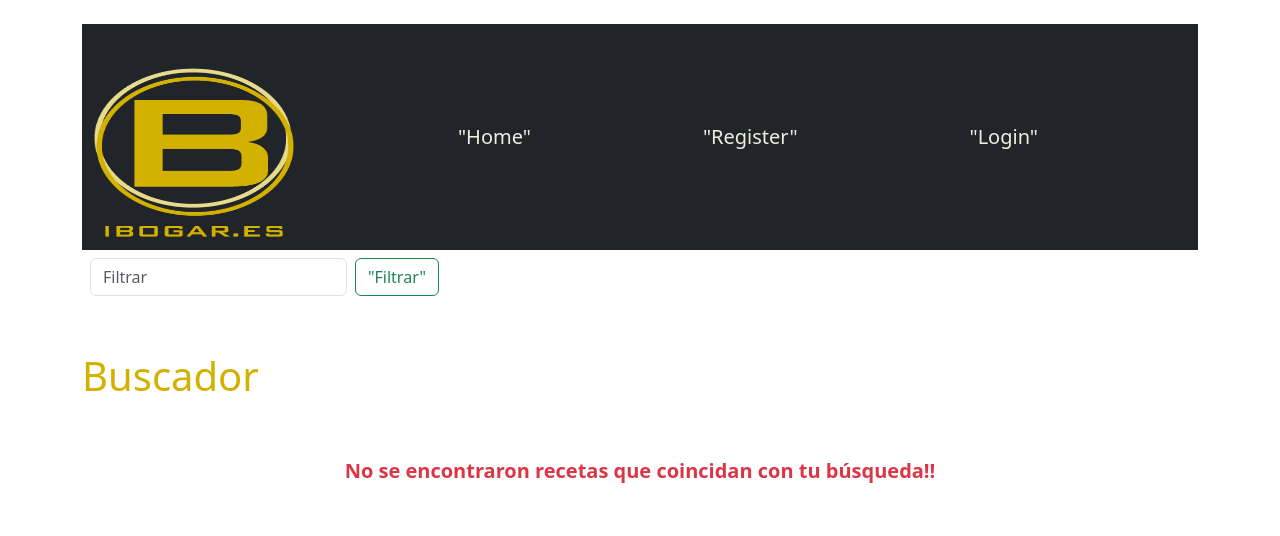
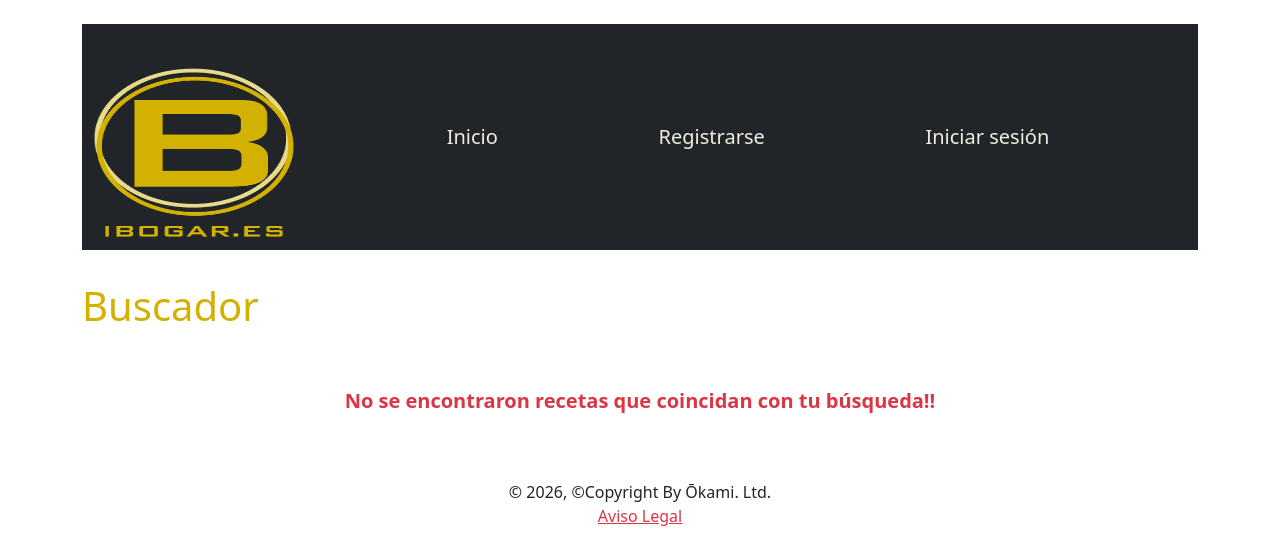
Before and after one commit to Obidis/e_comerce, a Django app: page /search/ in a window 1280 px wide. Shown: the top 536 px of the page. Run offline with Django 4.2, Linux system fonts and the light colour scheme; some libraries are stand-ins or nearby versions.

Commit message:
añadido products.html product_list.html productListView

```diff
--- a/core/templates/_includes/_header.html
+++ b/core/templates/_includes/_header.html
@@ -21,19 +21,22 @@
                 <div class="offcanvas-body d-flex flex-column justify-content-between px-0">
                     <ul class="navbar-nav fs-5 justify-content-evenly">
                         <li class="nav-item px-3 py-2">
-                            <a class="nav-link" href="{% url 'home' %}">"Home"</a>
+                            <a class="nav-link" href="{% url 'home' %}">Inicio</a>
                         </li>
                         {% if not request.user.is_authenticated %}
                         <li class="nav-item px-3 py-2">
-                            <a class="nav-link" href="{% url 'register' %}">"Register"</a>
+                            <a class="nav-link" href="{% url 'register' %}">Registrarse</a>
                         </li>
                         <li class="nav-item px-3 py-2">
-                            <a class="nav-link" href="{% url 'login' %}">"Login"</a>
+                            <a class="nav-link" href="{% url 'login' %}">Iniciar sesión</a>
                         </li>
                         {% endif %}
                         {% if request.user.is_authenticated %}
                         <li class="nav-item px-3 py-2">
-                            <a class="nav-link" href="{% url 'logout' %}">"Logout"</a>
+                            <a class="nav-link" href="{% url 'products_list' %}">Productos</a>
+                        </li>
+                        <li class="nav-item px-3 py-2">
+                            <a class="nav-link" href="{% url 'logout' %}">Salir</a>
                         </li>
                         {% endif %}
                     </ul>
@@ -44,11 +47,13 @@
     </nav>
 
     <!-- Search form -->
+    {% if request.user.is_authenticated %}
     <div class="d-inline-flex p-2 bd-highlight">
 
         <form class="d-flex" role="search" action="{% url "search" %}" method="get">
             <input  name="search"  class="form-control me-2" type="search" placeholder="Filtrar" aria-label="Search"/>
-            <button class="btn btn-outline-success" type="submit">"Filtrar"</button>
+            <button class="btn btn-outline-success"  type="submit">Filtrar</button>
         </form>
     </div>
+    {% endif %}
 </header>
--- a/core/urls.py
+++ b/core/urls.py
@@ -5,13 +5,15 @@
 from django.conf import settings
 from .views import HomeView,  logout_view, login_view
 from users.views import registro
-from products.views import SearchView
+from products.views import SearchView, ProductsListView
 
 urlpatterns = [
     path('', HomeView.as_view(), name="home"),
     path('login/', login_view, name="login"),
     path('logout/', logout_view, name="logout"),
     path('register/', registro, name="register"),
+    path('products/', ProductsListView.as_view(), name="products_list"),
+
     path('search/', SearchView.as_view(), name="search"),
 
     path('admin/', admin.site.urls),
--- a/products/views.py
+++ b/products/views.py
@@ -1,6 +1,16 @@
 from django.db.models import Q
 from django.views.generic import ListView
 from products.models import Products
+
+
+
+class ProductsListView(ListView):
+    model = Products
+    template_name = "products/products_list.html"
+    context_object_name = "products"
+
+
+
 
 
 
```
Also changed, not shown: core/templates/_includes/_products.html (added, +22 -0 lines), core/templates/products/products_list.html (added, +24 -0 lines), db.sqlite3.
